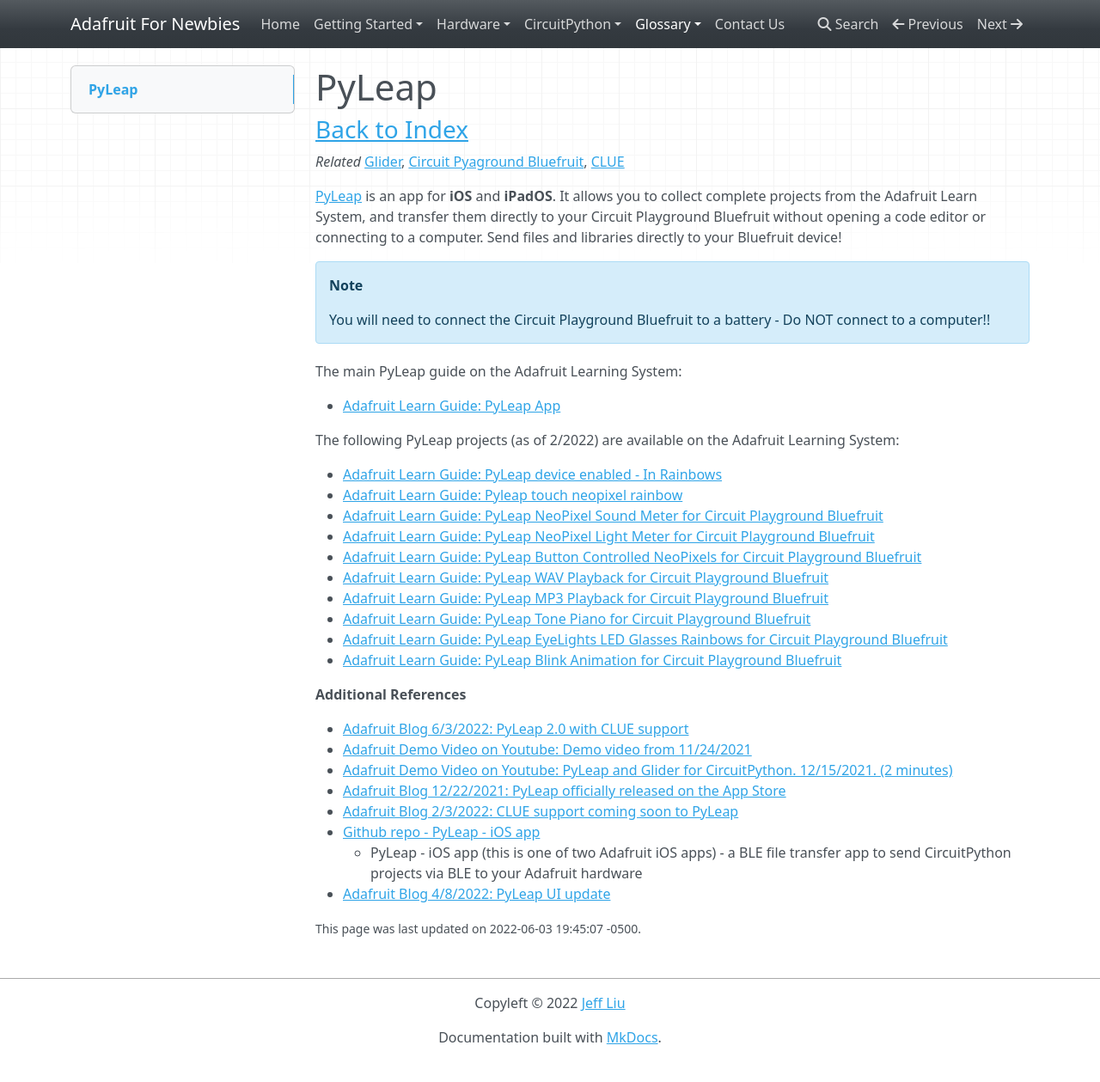
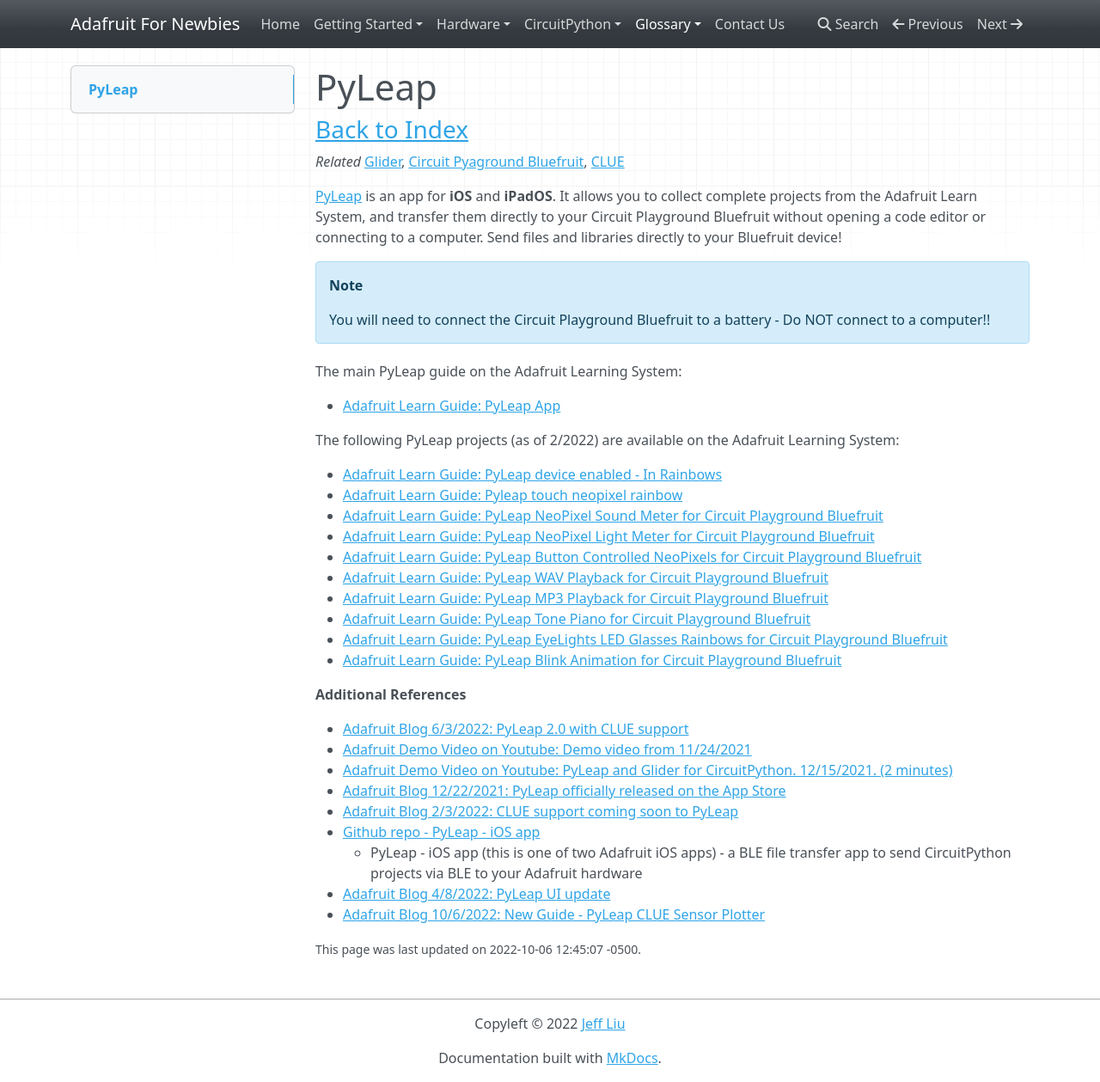
Before and after one commit to jliu70/adafruit.usedgoodies.com, an MkDocs documentation site: the page built from docs/glossary/pyleap.md, in a window 1280 px wide and 1259 px high. Shown: the whole window at 86% size. Built offline with MkDocs 1.6.1, drawn with Linux system fonts in a browser that asks for light colours; nearby versions of some CDN libraries.

```diff
--- a/docs/glossary/pyleap.md
+++ b/docs/glossary/pyleap.md
@@ -46,5 +46,7 @@ The following PyLeap projects (as of 2/2022) are available on the Adafruit Learn
 - [Github repo - PyLeap - iOS app](https://github.com/adafruit/PyLeap-iOS)
     - PyLeap - iOS app (this is one of two Adafruit iOS apps) - a BLE file transfer app to send CircuitPython projects via BLE to your Adafruit hardware
 - [Adafruit Blog 4/8/2022: PyLeap UI update](https://blog.adafruit.com/2022/04/08/pyleap-ui-update/)
+- [Adafruit Blog 10/6/2022: New Guide - PyLeap CLUE Sensor Plotter ](https://blog.adafruit.com/2022/10/06/new-guide-pyleap-clue-sensor-plotter-adafruitlearningsystem-adafruit-blitzcitydiy/)
 
-<small>This page was last updated on 2022-06-03 19:45:07 -0500.</small>
+
+<small>This page was last updated on 2022-10-06 12:45:07 -0500.</small>
```
Also changed, not shown: README.md (+12 -5 lines), docs/glossary/wippersnapper.md (+4 -0 lines), 1 other file.
